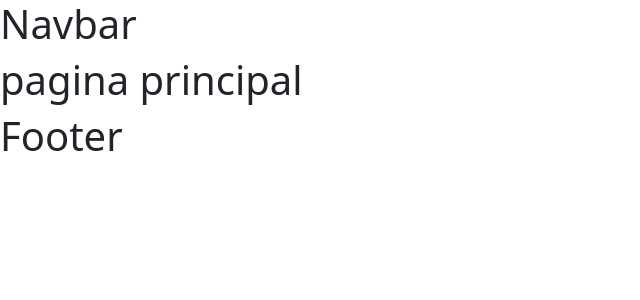
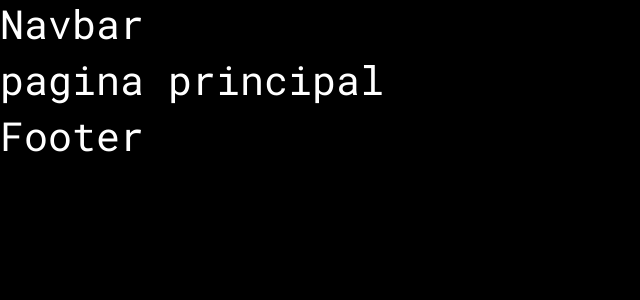
Before and after one commit to 22AGabriel/PF-Restaurante, a React (Create React App) app: page / in a window 1280 px wide. Shown: the top 300 px of the page, without its empty margins (0-640 px from the left). Built offline with nearby package versions, Linux system fonts and the light colour scheme.

Commit message:
agregué hoja de estilo app y linkee fuente estilo

```diff
--- a/public/index.html
+++ b/public/index.html
@@ -9,6 +9,9 @@
       name="description"
       content="Web site created using create-react-app"
     />
+    <link rel="preconnect" href="https://fonts.googleapis.com">
+    <link rel="preconnect" href="https://fonts.gstatic.com" crossorigin>
+    <link href="https://fonts.googleapis.com/css2?family=Roboto+Mono&family=Source+Sans+Pro:wght@200&display=swap" rel="stylesheet">
     <link rel="apple-touch-icon" href="%PUBLIC_URL%/logo192.png" />
     <!--
       manifest.json provides metadata used when your web app is installed on a
--- a/src/App.jsx
+++ b/src/App.jsx
@@ -13,6 +13,7 @@
 import AgregarProducto from './components/views/producto/AgregarProducto';
 import EditarProducto from './components/views/producto/EditarProducto';
 import Error404 from './components/views/Error404';
+import "./css/app.css"
 
 function App() {
   return (
--- /dev/null
+++ b/src/css/app.css
@@ -0,0 +1,47 @@
+body{
+    background-color: black;
+    color: white;
+    font-family: 'Roboto Mono', monospace;
+}
+
+#root{
+    display: flex;
+    flex-direction: column;
+    min-height: 100vh;
+}
+
+.bajarFooter{
+    flex-grow: 1;
+}
+
+.text-rojo1{
+    color: #9d0105;
+}
+
+.bg-rojo1{
+    background-color: #9d0105;
+}
+
+.text-rojo2{
+    color: #c96752;
+}
+
+.bg-rojo2{
+    background-color: #c96752;
+}
+
+.text-rojo3{
+    color: #db8d7b;
+}
+
+.bg-rojo3{
+    background-color: #db8d7b;
+}
+
+.bg-rojo4{
+    color: #f6d8d1;
+}
+
+.bg-rojo4{
+    background-color: #f6d8d1;
+}
```
